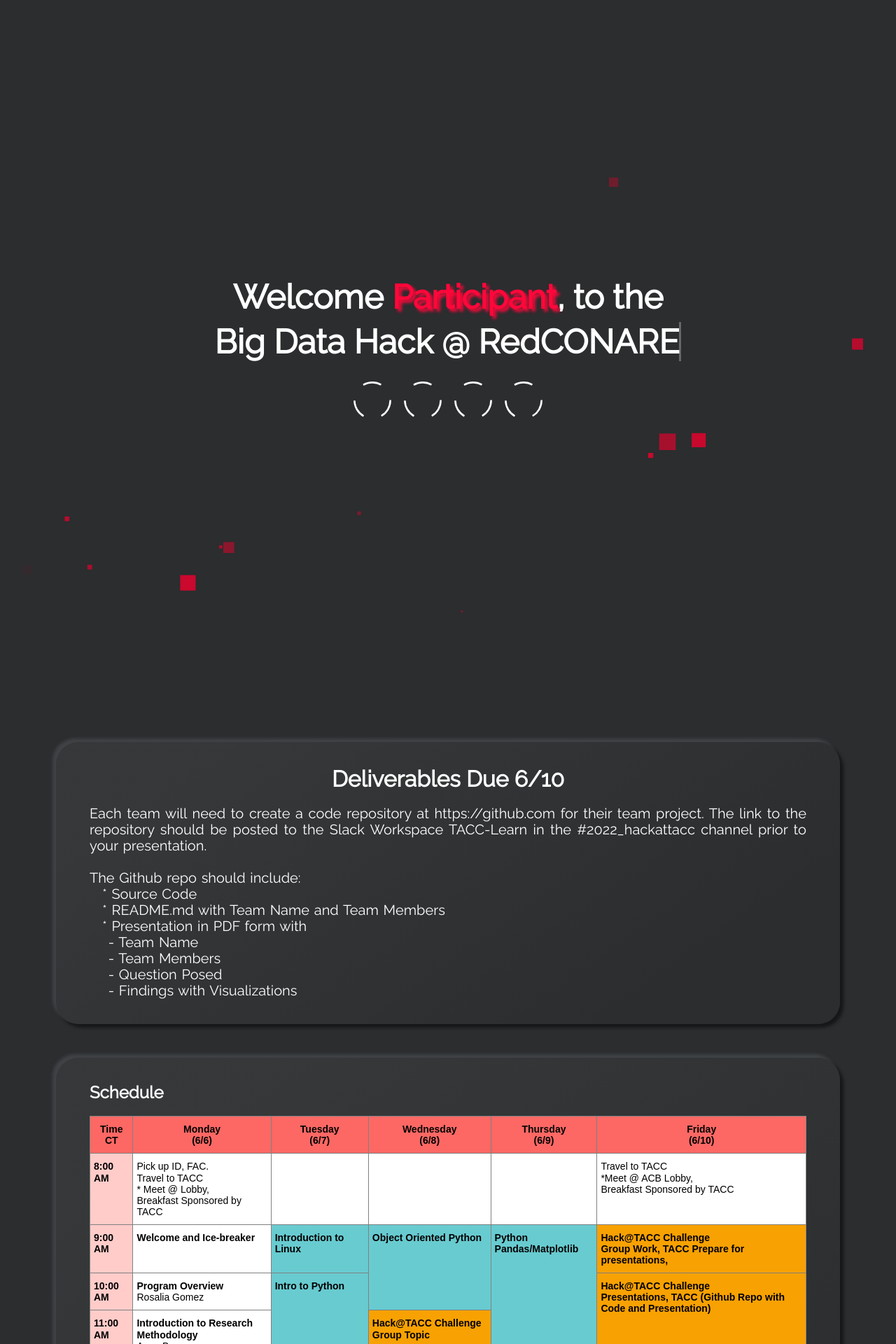
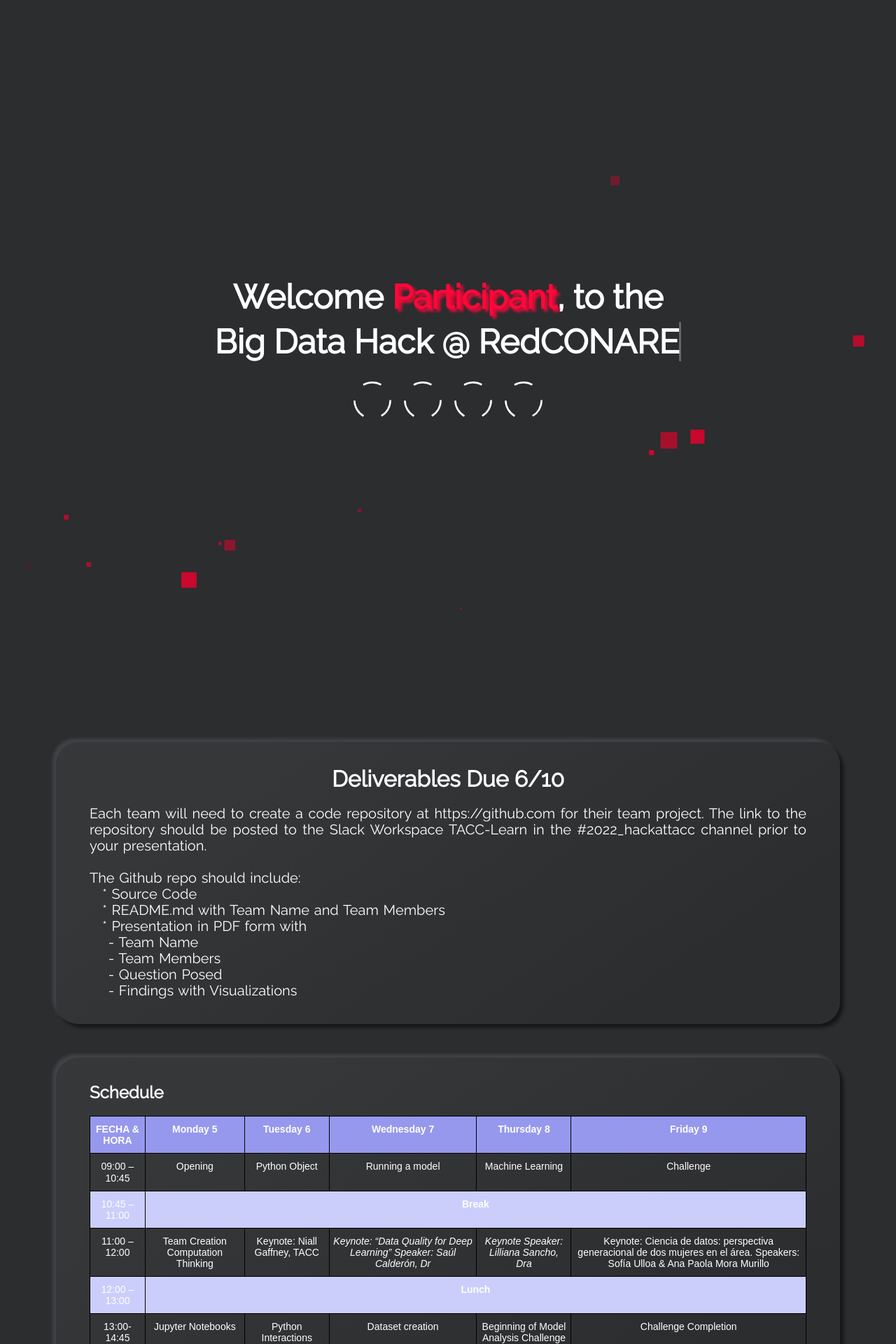
Before and after one commit to HackHPC/BigDataHack-2022, a Jekyll site: the page built from index.md, in a window 1280 px wide. Shown: the top 1920 px of the page at 70% size. Built offline with Jekyll 4.4.1, drawn with Linux system fonts in a browser that asks for light colours; our own code applies the rules of GitHub Pages for plain Markdown files; some of the changed text lies outside the part shown.

Commit message:
Updated Schedule
Ref: https://www.tablesgenerator.com/html_tables

```diff
--- a/_includes/schedule.html
+++ b/_includes/schedule.html
@@ -4,110 +4,65 @@
   overflow:hidden;padding:10px 5px;word-break:normal;}
 .tg th{border-color:black;border-style:solid;border-width:1px;font-family:Arial, sans-serif;font-size:14px;
   font-weight:normal;overflow:hidden;padding:10px 5px;word-break:normal;}
-.tg .tg-n9g5{background-color:#ffffff;border-color:inherit;color:#000000;text-align:left;vertical-align:top}
-.tg .tg-24c6{background-color:#009901;border-color:inherit;color:#000000;text-align:left;vertical-align:top}
-.tg .tg-p0ci{background-color:#68cbd0;border-color:inherit;color:#000000;text-align:left;vertical-align:top}
-.tg .tg-damd{background-color:#fd6864;border-color:inherit;color:#000000;text-align:center;vertical-align:top}
-.tg .tg-xbi9{background-color:#9b9b9b;border-color:inherit;color:#000000;font-style:italic;text-align:left;vertical-align:top}
-.tg .tg-tq1m{background-color:#ffffc7;border-color:inherit;color:#000000;font-style:italic;text-align:left;vertical-align:top}
-.tg .tg-uszq{background-color:#ffffff;border-color:inherit;color:#000000;font-weight:bold;text-align:left;vertical-align:top}
-.tg .tg-9nq4{background-color:#ffccc9;border-color:inherit;color:#000000;font-weight:bold;text-align:left;vertical-align:top}
-.tg .tg-i52f{background-color:#f8a102;border-color:inherit;color:#000000;text-align:left;vertical-align:top}
-.tg .tg-efy6{background-color:#dae8fc;border-color:inherit;color:#000000;text-align:left;vertical-align:top}
+.tg .tg-baqh{text-align:center;vertical-align:top}
+.tg .tg-wohh{background-color:#9698ed;text-align:center;vertical-align:top}
+.tg .tg-sh07{background-color:#cbcefb;text-align:center;vertical-align:top}
 </style>
 <table class="tg">
 <thead>
   <tr>
-    <th class="tg-damd"><span style="font-weight:bold">Time</span><br><span style="font-weight:bold">CT</span></th>
-    <th class="tg-damd"><span style="font-weight:bold">Monday</span><br><span style="font-weight:bold">(6/6)</span></th>
-    <th class="tg-damd"><span style="font-weight:bold">Tuesday</span><br><span style="font-weight:bold">(6/7)</span></th>
-    <th class="tg-damd"><span style="font-weight:bold">Wednesday</span><br><span style="font-weight:bold">(6/8)</span></th>
-    <th class="tg-damd"><span style="font-weight:bold">Thursday</span><br><span style="font-weight:bold">(6/9)</span></th>
-    <th class="tg-damd"><span style="font-weight:bold">Friday</span><br><span style="font-weight:bold">(6/10)</span></th>
+    <th class="tg-wohh"><span style="font-weight:bold">FECHA &amp; HORA</span></th>
+    <th class="tg-wohh"><span style="font-weight:700;font-style:normal">Monday 5</span></th>
+    <th class="tg-wohh"><span style="font-weight:700;font-style:normal">Tuesday 6</span></th>
+    <th class="tg-wohh"><span style="font-weight:700">Wednesday 7</span></th>
+    <th class="tg-wohh"><span style="font-weight:700;font-style:normal">Thursday 8</span></th>
+    <th class="tg-wohh"><span style="font-weight:700">Friday 9</span></th>
   </tr>
 </thead>
 <tbody>
   <tr>
-    <td class="tg-9nq4">8:00 AM</td>
-    <td class="tg-n9g5">Pick up ID, FAC. <br>Travel to TACC<br>* Meet @ Lobby, <br>Breakfast Sponsored by TACC</td>
-    <td class="tg-n9g5"></td>
-    <td class="tg-n9g5"></td>
-    <td class="tg-n9g5"></td>
-    <td class="tg-n9g5"><span style="font-weight:400;font-style:normal;text-decoration:none">Travel to TACC</span><br><span style="font-weight:400;font-style:normal;text-decoration:none">*</span>Meet @ ACB Lobby, <br><span style="font-weight:400;font-style:normal">Breakfast Sponsored by TACC</span></td>
+    <td class="tg-baqh"><span style="font-weight:400;font-style:normal">09:00 – 10:45</span></td>
+    <td class="tg-baqh"><span style="font-weight:400;font-style:normal">Opening</span></td>
+    <td class="tg-baqh">Python Object</td>
+    <td class="tg-baqh"><span style="font-weight:400;font-style:normal">Running a model</span></td>
+    <td class="tg-baqh">Machine Learning</td>
+    <td class="tg-baqh"><span style="font-weight:400;font-style:normal">Challenge</span></td>
   </tr>
   <tr>
-    <td class="tg-9nq4">9:00 AM</td>
-    <td class="tg-n9g5"><span style="font-weight:bold">Welcome and Ice-breaker</span></td>
-    <td class="tg-p0ci"><span style="font-weight:bold">Introduction to Linux</span></td>
-    <td class="tg-p0ci" rowspan="2"><span style="font-weight:bold;font-style:normal">Object Oriented Python</span></td>
-    <td class="tg-p0ci" rowspan="3"><span style="font-weight:bold;font-style:normal">Python</span><br><span style="font-weight:bold;font-style:normal">Pandas/Matplotlib</span></td>
-    <td class="tg-i52f"><span style="font-weight:bold;font-style:normal">Hack@TACC Challenge</span><br><span style="font-weight:bold;font-style:normal">Group Work, TACC Prepare for presentations,</span></td>
+    <td class="tg-sh07">10:45 – 11:00</td>
+    <td class="tg-sh07" colspan="5"><span style="font-weight:bold">Break</span></td>
   </tr>
   <tr>
-    <td class="tg-9nq4">10:00 AM</td>
-    <td class="tg-n9g5"><span style="font-weight:bold">Program Overview</span><br>Rosalia Gomez</td>
-    <td class="tg-p0ci" rowspan="2"><span style="font-weight:bold;font-style:normal">Intro to Python</span></td>
-    <td class="tg-i52f" rowspan="2"><span style="font-weight:bold;font-style:normal">Hack@TACC Challenge</span><br><span style="font-weight:bold;font-style:normal">Presentations, TACC (Github Repo with Code and Presentation)</span></td>
+    <td class="tg-baqh">11:00 – 12:00</td>
+    <td class="tg-baqh">Team Creation Computation Thinking</td>
+    <td class="tg-baqh">Keynote: Niall Gaffney, TACC</td>
+    <td class="tg-baqh"><span style="font-style:italic">Keynote: “Data Quality for Deep Learning” Speaker: Saúl Calderón, Dr</span></td>
+    <td class="tg-baqh"><span style="font-style:italic">Keynote Speaker: Lilliana Sancho, Dra</span></td>
+    <td class="tg-baqh">Keynote: Ciencia de datos: perspectiva generacional de dos mujeres en el área. Speakers: Sofía Ulloa &amp; Ana Paola Mora Murillo</td>
   </tr>
   <tr>
-    <td class="tg-9nq4">11:00 AM</td>
-    <td class="tg-n9g5"><span style="font-weight:bold">Introduction to Research Methodology</span><br>Anne Bowen</td>
-    <td class="tg-i52f"><span style="font-weight:bold;font-style:normal">Hack@TACC Challenge </span><br><span style="font-weight:bold;font-style:normal">Group Topic</span></td>
+    <td class="tg-sh07">12:00 – 13:00</td>
+    <td class="tg-sh07" colspan="5"><span style="font-weight:bold">Lunch</span></td>
   </tr>
   <tr>
-    <td class="tg-9nq4">12:00 PM</td>
-    <td class="tg-tq1m">Lunch Sponsored by TACC</td>
-    <td class="tg-tq1m">Break</td>
-    <td class="tg-tq1m" rowspan="2">Break</td>
-    <td class="tg-tq1m" rowspan="2">Break</td>
-    <td class="tg-tq1m">Lunch Sponsored by TACC</td>
+    <td class="tg-baqh">13:00-14:45</td>
+    <td class="tg-baqh">Jupyter Notebooks</td>
+    <td class="tg-baqh">Python Interactions</td>
+    <td class="tg-baqh">Dataset creation</td>
+    <td class="tg-baqh">Beginning of Model Analysis Challenge</td>
+    <td class="tg-baqh">Challenge Completion</td>
   </tr>
   <tr>
-    <td class="tg-9nq4">1:00 PM</td>
-    <td class="tg-n9g5">TACC Data Center Tour</td>
-    <td class="tg-p0ci" rowspan="2"><span style="font-weight:bold">Python DeepDive</span></td>
-    <td class="tg-uszq"><span style="font-weight:bold;font-style:normal">Research Development Plans with Mentor</span></td>
+    <td class="tg-sh07">14:45 – 15:00</td>
+    <td class="tg-sh07" colspan="5"><span style="font-weight:bold">Beak</span></td>
   </tr>
   <tr>
-    <td class="tg-9nq4">2:00 PM</td>
-    <td class="tg-p0ci" rowspan="2"><span style="font-weight:bold;font-style:normal">TACC Overview and Onboarding</span></td>
-    <td class="tg-efy6"><span style="font-weight:bold;font-style:normal">SRS Workshop: Grad School 101 </span><br><span style="font-weight:bold;font-style:normal;text-decoration:none">FAC </span><span style="font-weight:bold">21</span></td>
-    <td class="tg-i52f" rowspan="3"><span style="font-weight:bold;font-style:normal">Hack@TACC Challenge</span><br><span style="font-weight:bold;font-style:normal">Group Work</span></td>
-    <td class="tg-n9g5"></td>
-  </tr>
-  <tr>
-    <td class="tg-9nq4">3:00 PM</td>
-    <td class="tg-i52f" rowspan="2"><span style="font-weight:bold;font-style:normal">Hack@TACC Challenge </span><br><span style="font-weight:bold;font-style:normal">Group Introductions</span></td>
-    <td class="tg-tq1m"><span style="font-weight:400;font-style:normal">Break</span></td>
-    <td class="tg-n9g5"></td>
-  </tr>
-  <tr>
-    <td class="tg-9nq4">4:00 PM</td>
-    <td class="tg-n9g5"></td>
-    <td class="tg-n9g5"></td>
-    <td class="tg-n9g5"></td>
-  </tr>
-  <tr>
-    <td class="tg-9nq4">5:00 PM</td>
-    <td class="tg-n9g5"></td>
-    <td class="tg-xbi9" colspan="3"><span style="font-weight:400;font-style:normal">June 7-9: Participate </span>virtually or in-person, FAC 101B</td>
-    <td class="tg-n9g5"></td>
-  </tr>
-  <tr>
-    <td class="tg-9nq4">6:00 PM</td>
-    <td class="tg-n9g5"></td>
-    <td class="tg-n9g5"></td>
-    <td class="tg-n9g5"></td>
-    <td class="tg-n9g5"></td>
-    <td class="tg-n9g5"><span style="font-weight:400;font-style:italic;text-decoration:none">Student Journaling</span></td>
-  </tr>
-  <tr>
-    <td class="tg-9nq4">7:00 PM</td>
-    <td class="tg-n9g5"><span style="font-style:italic">REU Pre-Survey</span></td>
-    <td class="tg-n9g5"></td>
-    <td class="tg-n9g5"></td>
-    <td class="tg-n9g5"></td>
-    <td class="tg-24c6"><span style="font-weight:bold;font-style:normal">Pay Day</span></td>
+    <td class="tg-baqh">15:00 – 17:00</td>
+    <td class="tg-baqh">Python Primer</td>
+    <td class="tg-baqh">Python Interactions</td>
+    <td class="tg-baqh">Dataset creation</td>
+    <td class="tg-baqh"><span style="font-weight:400;font-style:normal">Challenge</span></td>
+    <td class="tg-baqh">Teams Report Out Findings</td>
   </tr>
 </tbody>
 </table>
```
